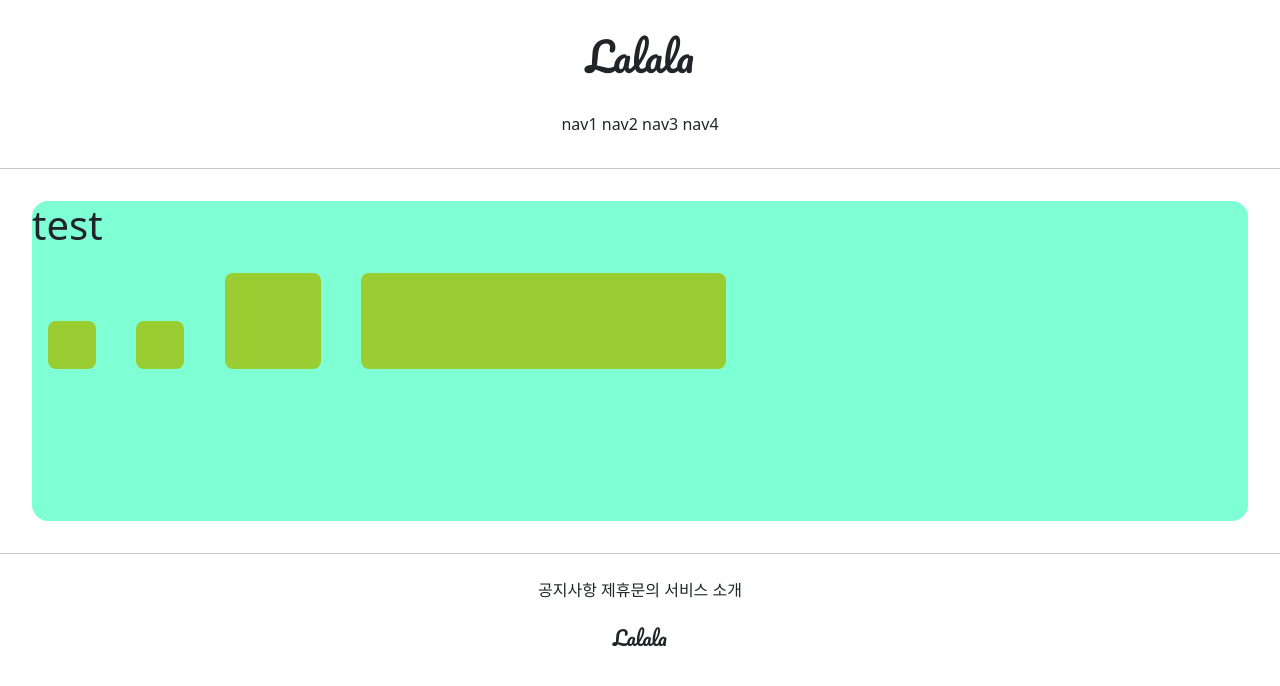
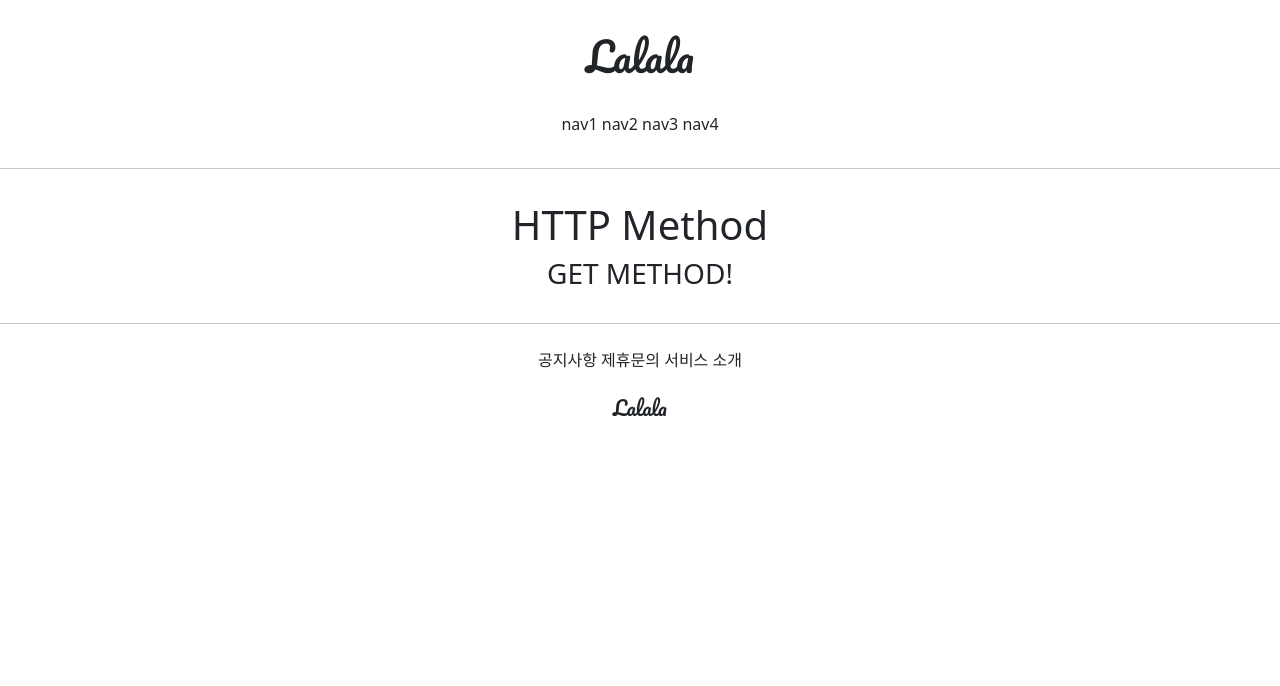
Before and after one commit to sun-hani/gis_2021, a Django app: page /accounts/hello_world/ in a window 1280 px wide. Shown: the top 686 px of the page. Run offline with Django 3.2, Linux system fonts and the light colour scheme; parts of the project's set-up code (start-up, migrations or seed data) failed here and were passed over.

Commit message:
0709 commit 2

```diff
--- a/accountapp/templates/accountapp/hello_world.html
+++ b/accountapp/templates/accountapp/hello_world.html
@@ -1,24 +1,12 @@
 {% extends 'base.html' %}
 {% block content %}
 
-    <style>
-        .testing {
-            background-color: yellowgreen;
-            margin: 1rem;
-            width: 48px;
-            height: 48px;
-            border-radius: .5rem;
-            display: inline-block
-        }
-    </style>
 
-    <div style="height: 20rem; background-color: aquamarine; margin: 2rem; border-radius: 1rem; font-size: 2rem">
-        <h1>test</h1>
 
-    <div class="testing" style="height: 48px; width: 48px;"></div>
-    <div class="testing" style="height: 3rem; width: 3rem;"></div>
-    <div class="testing" style="height: 3em; width: 3em;"></div>
-    <div class="testing" style="height: 30%; width: 30%;"></div>
+    <div style="margin: 2rem; text-align: center">
+        <h1>HTTP Method</h1>
+
+        <h3>{{ text }}</h3>
 
     </div>
 
--- a/accountapp/views.py
+++ b/accountapp/views.py
@@ -4,4 +4,9 @@ from django.shortcuts import render
 # Create your views here.
 
 def hello_world(request):
-    return render(request, 'accountapp/hello_world.html')
+    if request.method == "POST":
+        return render(request, 'accountapp/hello_world.html',
+                      context={'text':'POST METHOD!'})
+    else:
+        return render(request, 'accountapp/hello_world.html',
+                      context={'text':'GET METHOD!'})
```
